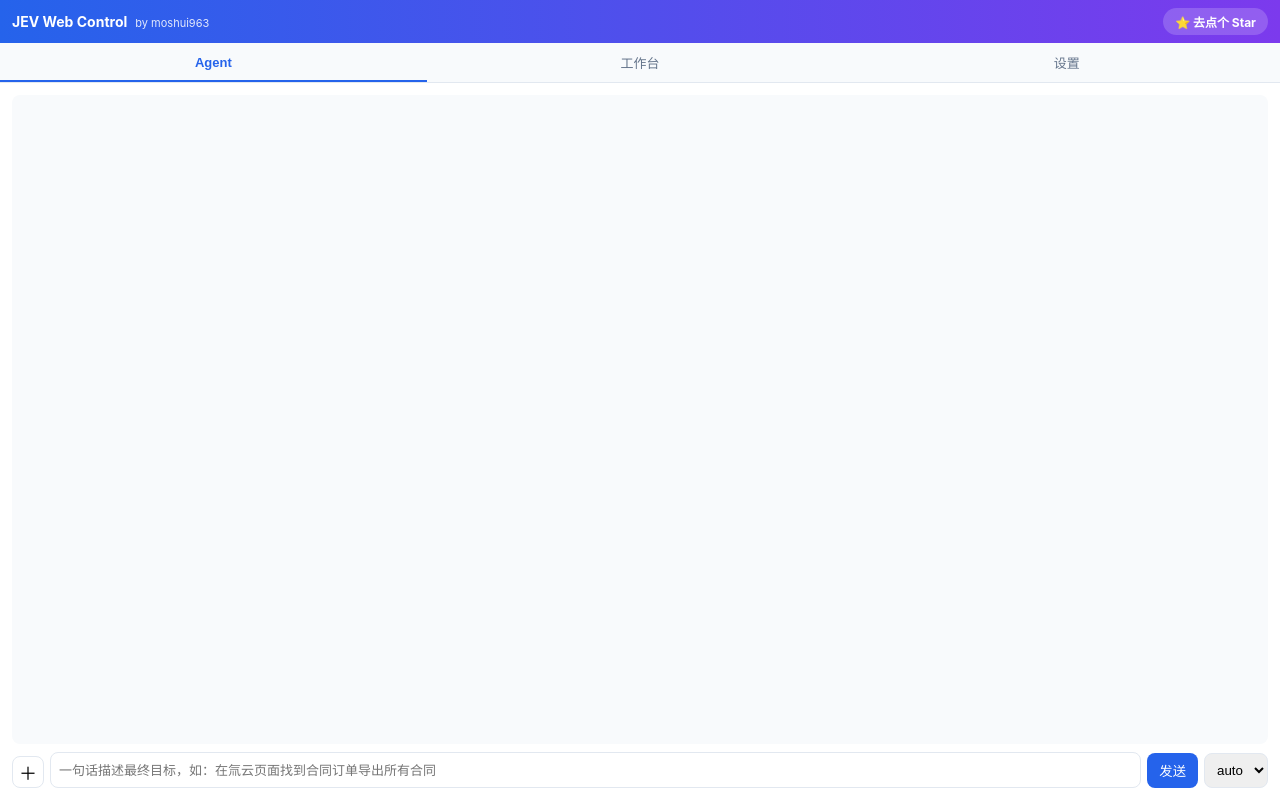
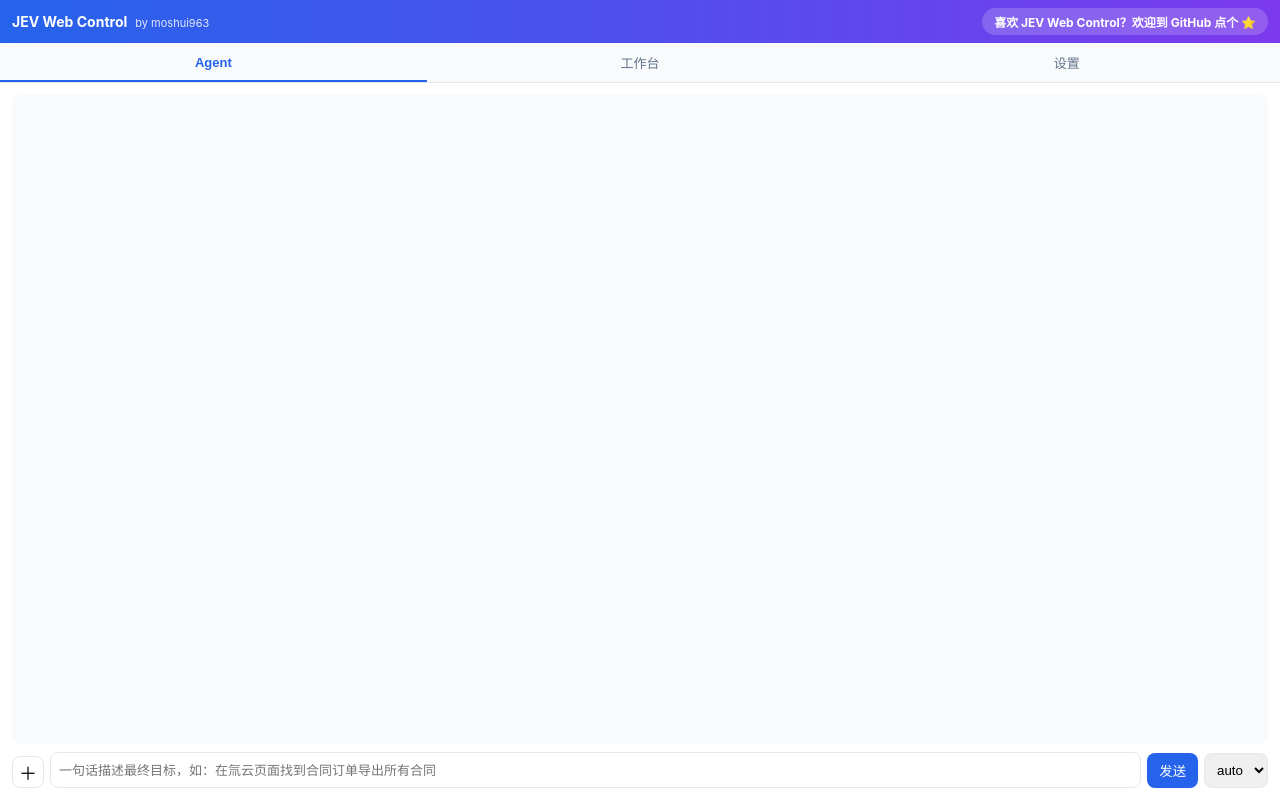
Before and after one commit to moshui963/jev-webcontrol, a browser extension: page extension/sidepanel/panel.html in a window 1280 px wide. Drawn offline with Linux system fonts and the light colour scheme.

Commit message:
fix: 侧边栏冷启动即时渲染(告别白屏)+Star引导文案改为完整句

```diff
--- a/extension/sidepanel/panel.html
+++ b/extension/sidepanel/panel.html
@@ -12,7 +12,7 @@
       <span class="brand-name">JEV Web Control</span>
       <span class="brand-author">by moshui963</span>
     </div>
-    <a class="star-link" href="https://github.com/moshui963/jev-webcontrol" target="_blank" rel="noopener" title="喜欢的话，去 GitHub 给项目点个 Star 支持作者～">⭐ 去点个 Star</a>
+    <a class="star-link" href="https://github.com/moshui963/jev-webcontrol" target="_blank" rel="noopener" title="喜欢的话，去 GitHub 给项目点个 Star 支持作者～">喜欢 JEV Web Control？欢迎到 GitHub 点个 ⭐</a>
   </div>
   <header class="tabs">
     <button class="tab active" data-tab="agent">Agent</button>
```
